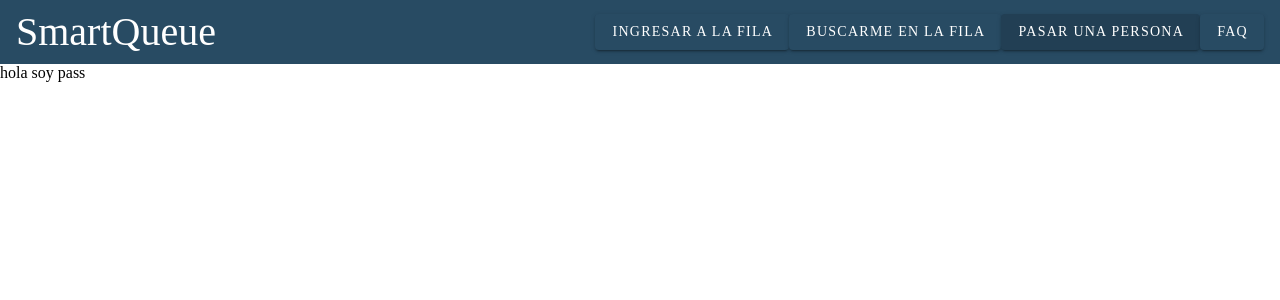
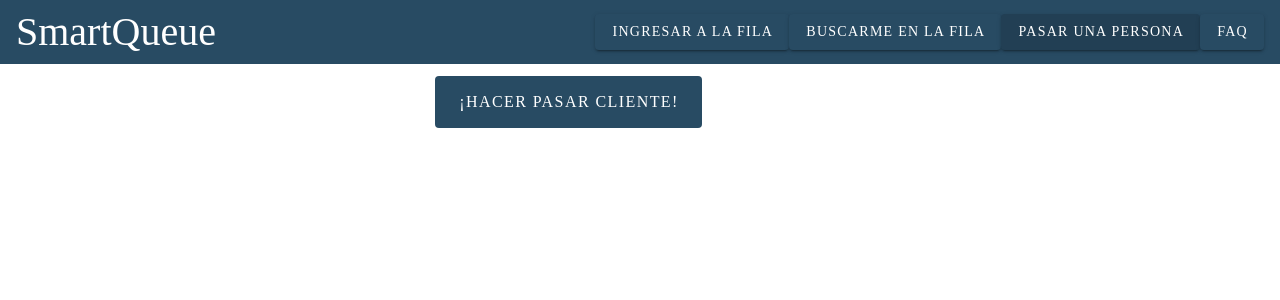
Before and after one commit to ManachoM/SmartQueue, a Vue app in the folder src/main/resources/smartqueuefront/: page /pass in a window 1280 px wide. Shown: the top 300 px of the page. Built offline with nearby package versions, Linux system fonts and the light colour scheme; no server answers.

Commit message:
vista pass (sin back)

```diff
--- a/src/main/resources/smartqueuefront/src/views/Pass.vue
+++ b/src/main/resources/smartqueuefront/src/views/Pass.vue
@@ -1,8 +1,33 @@
 <template class = "background-color-page">
   <div id="pass">
+    <v-row >
+      <v-col cols = "4">
 
-    <p>hola soy pass</p>
-    <p v-for = "cliente in clientes" :key="`user-name-${cliente.id}`"> {{cliente.nombre}} {{cliente.apellido}}</p>
+      </v-col>
+      <v-col cols = "4" md = "4" align-self>
+        <p class = "fuente-cliente" v-for = "cliente in clientes" :key="`user-name-${cliente.id}`"> {{cliente.nombre}}</p>
+      </v-col>
+
+      <v-col cols = "4">
+
+      </v-col>
+    </v-row>
+    <v-spacer>
+    </v-spacer>
+    <v-row>
+      <v-col cols = "4">
+
+      </v-col>
+      <v-col cols = "4" md = "4">
+        <div >
+          <v-btn class = "alinear-centro" depressed x-large color="#284b63" dark>¡Hacer pasar cliente!</v-btn>
+        </div>
+      </v-col>
+      <v-col cols = "4">
+
+      </v-col>
+    </v-row>
+
   </div>
 </template>
 
@@ -34,4 +59,9 @@ export default {
   background-color: #d9d9d9;
   height: 100%;
 }
+.fuente-cliente{
+  font-size: 150%;
+  border:solid #2c3e50 ;
+}
+
 </style>
```
